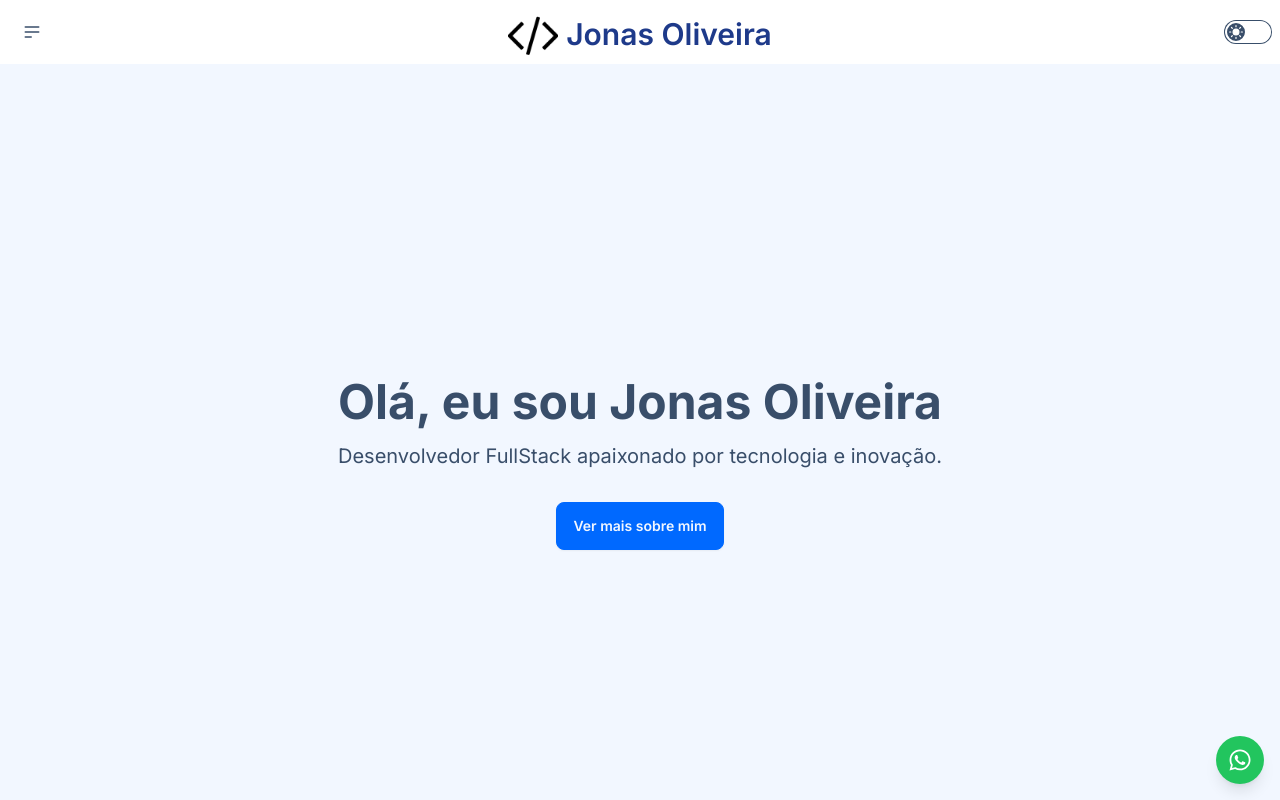
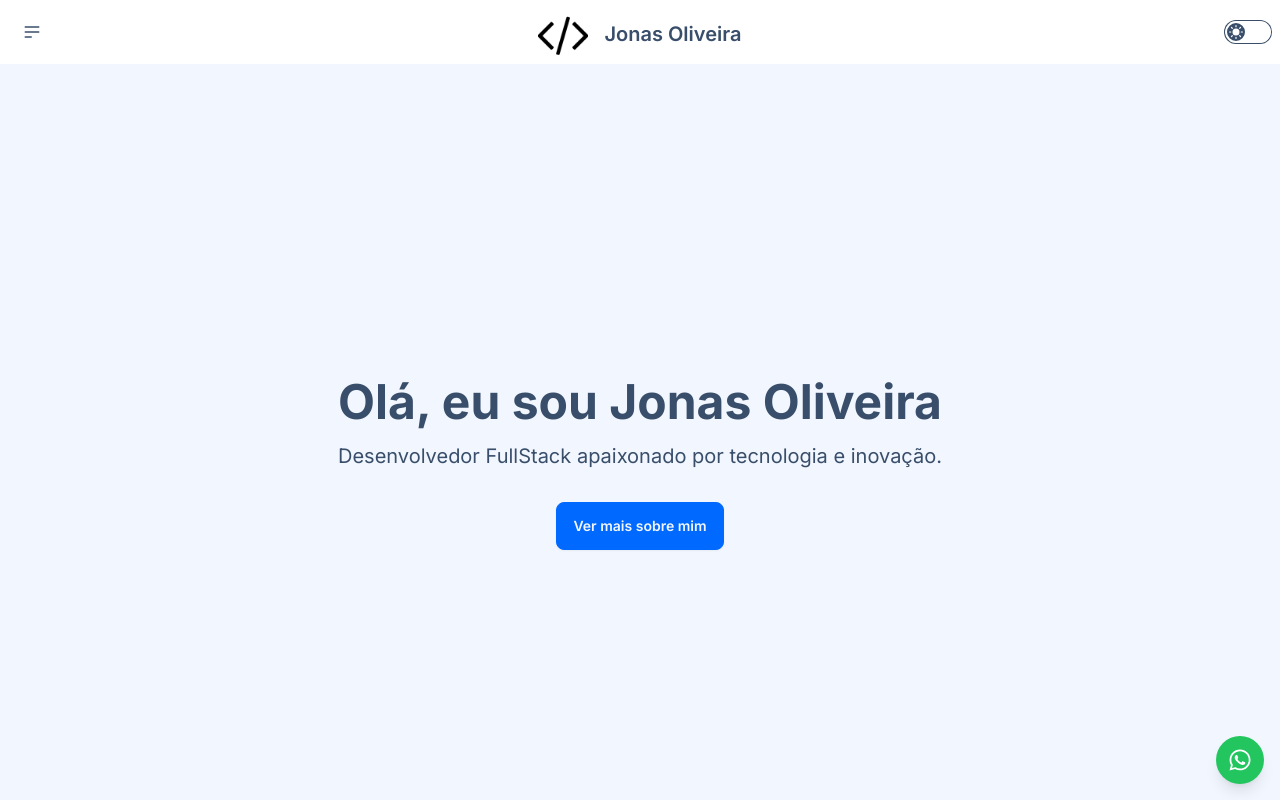
Before and after one commit to jonasnoliveira/jonasnoliveiradev, a Next.js app: page / in a window 1280 px wide. Shown: the top 800 px of the page. Built offline with nearby package versions, Linux system fonts and the light colour scheme.

Commit message:
update project

```diff
--- a/src/components/Header.tsx
+++ b/src/components/Header.tsx
@@ -1,5 +1,6 @@
 import ThemeToggle from "@/components/ThemeToggle";
 import Image from "next/image";
+import Link from "next/link";
 
 const Header = () => {
   return (
@@ -31,12 +32,13 @@ const Header = () => {
         </div>
       </div>
       <div className="navbar-center">
-        <a className="btn btn-ghost text-xl" aria-label={'Logo'}>
-          <Image src={'/logo.png'} width={'50'} height={'50'} alt={'Logo'} />
-          <span className={'text-3xl text-blue-900'}>
+
+        <Link href={'/'} className="btn btn-ghost text-xl" aria-label="Logo">
+          <Image src={'/logo.png'} width={'50'} height={'50'} alt={'Logo'}/>
+          <span className={'text-3xl text-base-800'}>
+          </span>
           Jonas Oliveira
-          </span>
-        </a>
+        </Link>
       </div>
       <div className="navbar-end">
 
```
